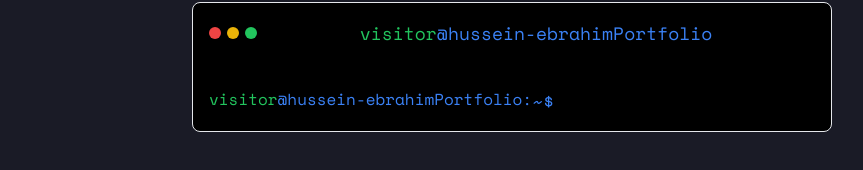
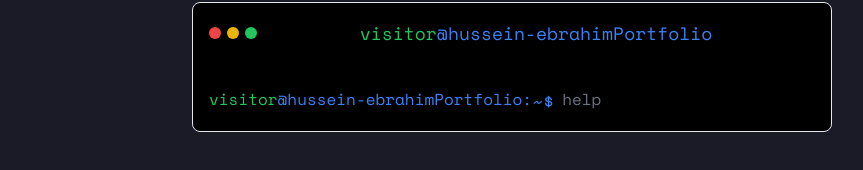
Before and after one commit to HusseinYasser/portfolio, a React (Vite) app in the folder my-portfolio/: page / in a window 1280 px wide. Shown: the part 344-514 px from the top of the page, without its empty margins (128-991 px from the left). Built offline with nearby package versions, Linux system fonts and the light colour scheme.

Commit message:
fixed the updated cursor bug and the traversal with arrows

```diff
--- a/my-portfolio/src/components/Terminal.jsx
+++ b/my-portfolio/src/components/Terminal.jsx
@@ -16,7 +16,7 @@ const Terminal = () => {
 
     const [commandIdx, setCommandIdx] = useState(0);
 
-    const [suggestion, setSuggestion] = useState('');
+    const [suggestion, setSuggestion] = useState('help');
 
     const scrollableRef = useRef(null);
 
@@ -32,24 +32,25 @@ const Terminal = () => {
     useEffect(
         () => {
             setCommandIdx(archivedCommands.length);
-            console.log(archivedCommands);
         }, [archivedCommands]
     );
 
     useEffect(
-        () => setCommand(commandIdx >= archivedCommands.length ? '' : archivedCommands[commandIdx]),
+        () => {
+            let nwCommand = commandIdx >= archivedCommands.length ? '' : archivedCommands[commandIdx];
+            setCommand(nwCommand);
+            setSuggestion(commandsTrie.autoComplete(nwCommand));
+        },
         [archivedCommands, commandIdx]
     );
 
     const moveForward = () => {
         setCommandIdx(Math.min(commandIdx+1, archivedCommands.length));
-        updateCursor();
     }
 
     const movebackward = () =>
     {
         setCommandIdx(Math.max(commandIdx-1, 0));
-        updateCursor();
     }
 
     const executeCommand = () =>
@@ -62,8 +63,6 @@ const Terminal = () => {
             setPrevCommands([]);
             setPrevOutputs([]);
         }
-        setCommand('');
-        setSuggestion('');
     }
 
     const updateCursor = () => {
@@ -112,12 +111,14 @@ const Terminal = () => {
 
                 {/* Terminal Writing Command */}
                 <div className="flex-col mt-2">
-                    <div className="text-blue-500 ml-auto text-md w-full flex flex-wrap relative">
+                    <div className="text-blue-500 ml-auto text-md w-full flex flex-wrap relative"
+                        onClick={() => inputRef.current.focus()}>
                         <span className="text-green-500">visitor</span>@hussein-ebrahimPortfolio:<span className="text-lg">~$</span>
                         <div className="input-container flex flex-grow">
                             <div
                                 className="text-white ml-2 outline-none bg-black !p-0 !bg-none !border-none !resize-none"
                                 contentEditable = "true"
+                                spellCheck="false"
                                 ref={inputRef}
                                 onInput={(event) => {
                                     setCommand(event.target.textContent);
@@ -140,10 +141,8 @@ const Terminal = () => {
                                         inputRef.current.textContent = (command + suggestion);
                                         setCommand(command + suggestion);
                                         setSuggestion("");
-                                        updateCursor();
-
-
                                     }
+                                    updateCursor();
                                 }}
                             >
                                 {command}
--- a/my-portfolio/src/public/trie/Trie.js
+++ b/my-portfolio/src/public/trie/Trie.js
@@ -24,7 +24,7 @@ class Trie
     autoComplete(command)
     {
         if(command == '')
-            return '';
+            return 'help';
         let currNode = this.root;
         let ans = '';
         for(let i = 0; i < command.length; ++i)
```
